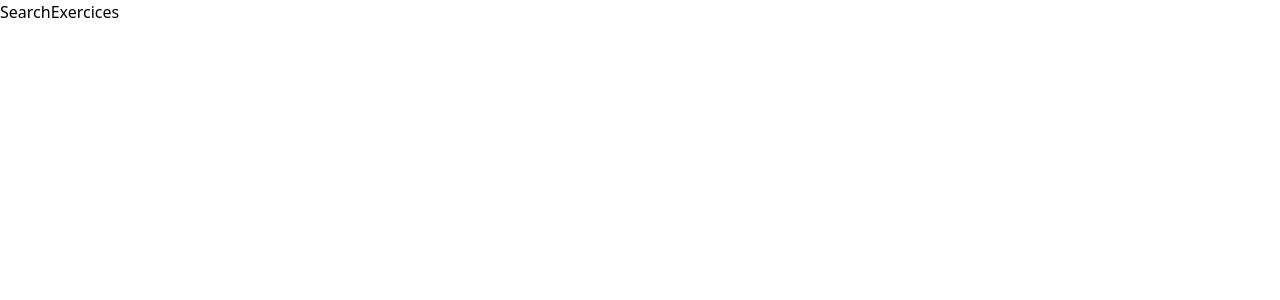
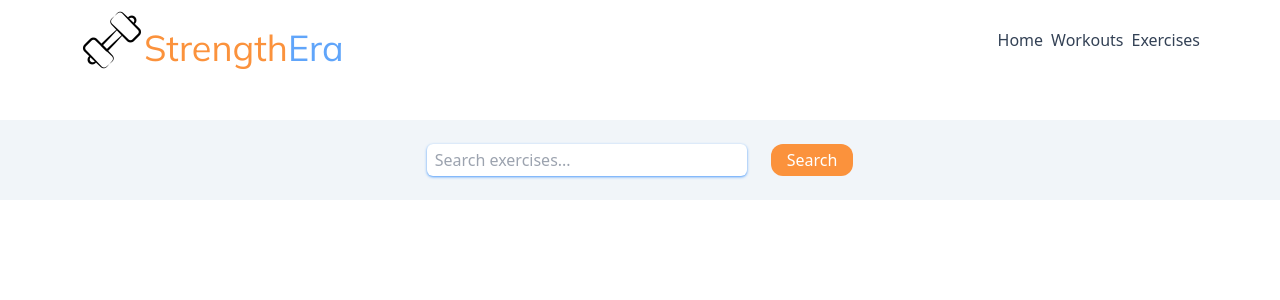
Before and after one commit to Agata10/Strengthera, a React (Vite) app: page /exercises in a window 1280 px wide. Shown: the top 300 px of the page. Built offline with nearby package versions, Linux system fonts and the light colour scheme; no server answers.

Commit message:
Fix issue with Link to workoouts

```diff
--- a/src/App.jsx
+++ b/src/App.jsx
@@ -11,7 +11,7 @@ function App() {
       <Routes>
         <Route path="/" element={<Home />} />
         <Route path="/workouts" element={<Workouts />} />
-        <Route exact path="/exercises" element={<SearchExercices />} />
+        <Route path="/exercises" element={<SearchExercices />} />
         <Route path="/exercises/:exerciseId" element={<ExercisePage />} />
       </Routes>
     </div>
--- a/src/components/Nav.jsx
+++ b/src/components/Nav.jsx
@@ -6,7 +6,7 @@ const Nav = () => {
         <Link to="/">Home</Link>
       </li>
       <li className="hover:underline underline-offset-4 decoration-orange-600">
-        <Link to="workouts">Workouts</Link>
+        <Link to="/workouts">Workouts</Link>
       </li>
       <li className="hover:underline underline-offset-4 decoration-orange-600">
         <Link to="/exercises">Exercises</Link>
--- a/src/pages/SearchExercices.jsx
+++ b/src/pages/SearchExercices.jsx
@@ -1,9 +1,12 @@
-
-
+import Header from '../components/Header';
+import SearchWrapper from '../components/SearchWrapper';
 const SearchExercices = () => {
   return (
-    <div>SearchExercices</div>
-  )
-}
+    <div className="flex flex-col w-full h-full gap-10">
+      <Header />
+      <SearchWrapper />
+    </div>
+  );
+};
 
-export default SearchExercices
+export default SearchExercices;
```
